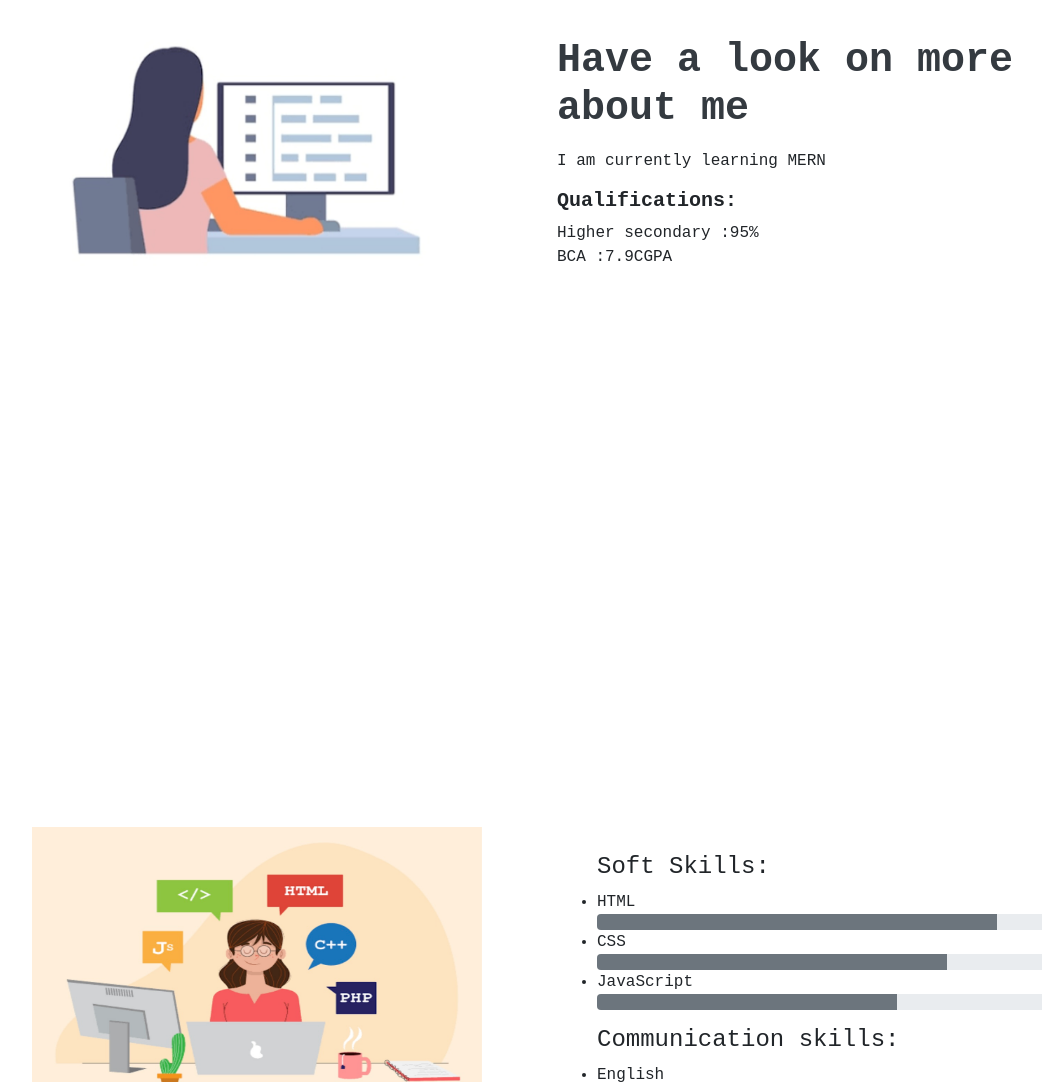
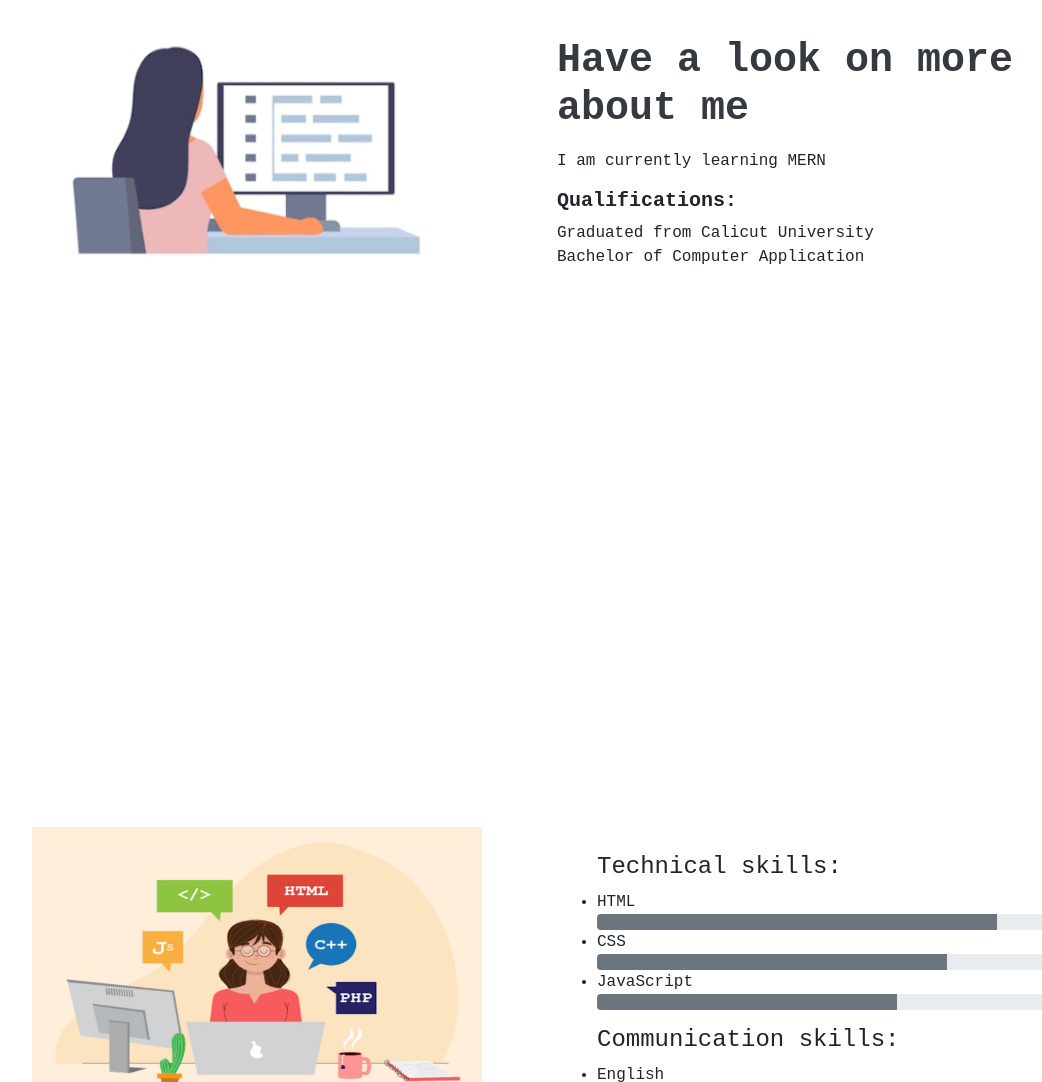
Before and after one commit to Faslath-VK/Portfolio, a plain HTML site: page index.html in a window 1280 px wide. Shown: the part 897-1979 px from the top of the page, without its empty margins (98-1140 px from the left). Drawn offline with nearby package versions, Linux system fonts and the light colour scheme.

Commit message:
modifiedportfolio

```diff
--- a/index.html
+++ b/index.html
@@ -117,7 +117,7 @@
                         <div class="about-text">
                             <h3 class="h1 mb-3 text-dark">Have a look on more about me</h3>
                             <p>I am currently learning MERN</p>
-                            <h5>Qualifications:<br></h5><span>Higher secondary :95%<br>BCA :7.9CGPA</span>
+                            <h5>Qualifications:<br></h5><span>Graduated from Calicut University<br>Bachelor of Computer Application</span>
 
                         </div>
                     </div>
@@ -136,7 +136,7 @@
                     <div class="col-lg-6 ps-lg-5">
 
                         <ul class="skill-text">
-                            <h4 class="soft">Soft Skills:</h4>
+                            <h4 class="soft">Technical skills:</h4>
                             <li>HTML<div class="progress" role="progressbar" aria-label="Example with label" aria-valuenow="25" aria-valuemin="0" aria-valuemax="100">
                                 <div class="progress-bar bg-secondary" style="width: 80%"></div>
                               </div></li>
@@ -248,7 +248,7 @@
                     <div class="nav justify-content-center justify-content-md-start ">
                         <a href="https://www.linkedin.com/in/faslath-vk-9b85a2302/" style="margin:0 10px;" ><i class="bx bxl-linkedin"></i> </a>
                         <a href="https://github.com/Faslath-VK" style="margin:0 10px;"><i class="bx bxl-github"></i> </a>
-                        <a href="#" style="margin:0 10px;"><i class="bx bxl-instagram"></i> </a>
+                        <a href="https://www.instagram.com/" style="margin:0 10px;"><i class="bx bxl-instagram"></i> </a>
                     </div>
                 </div>
             </div>
```
